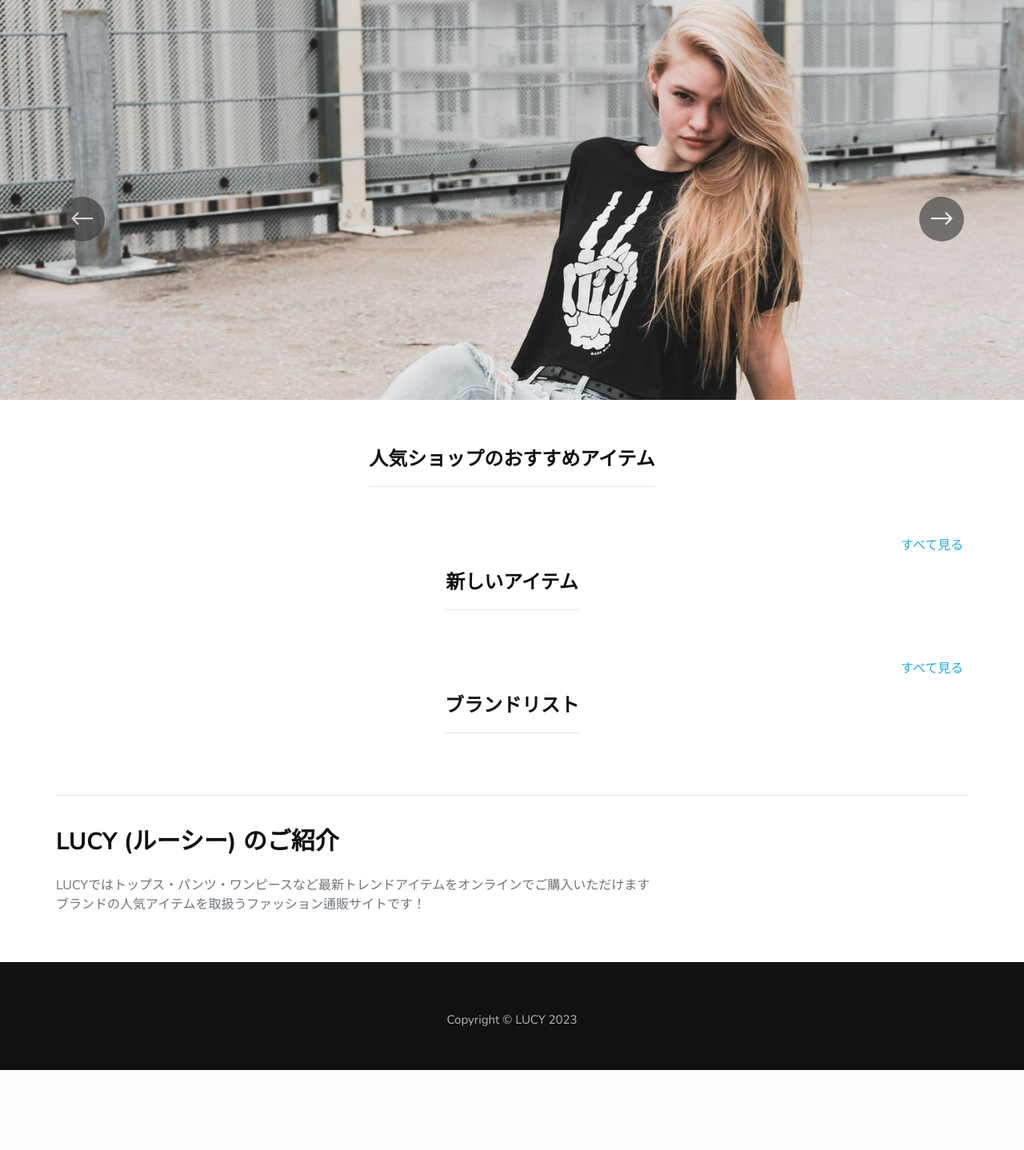
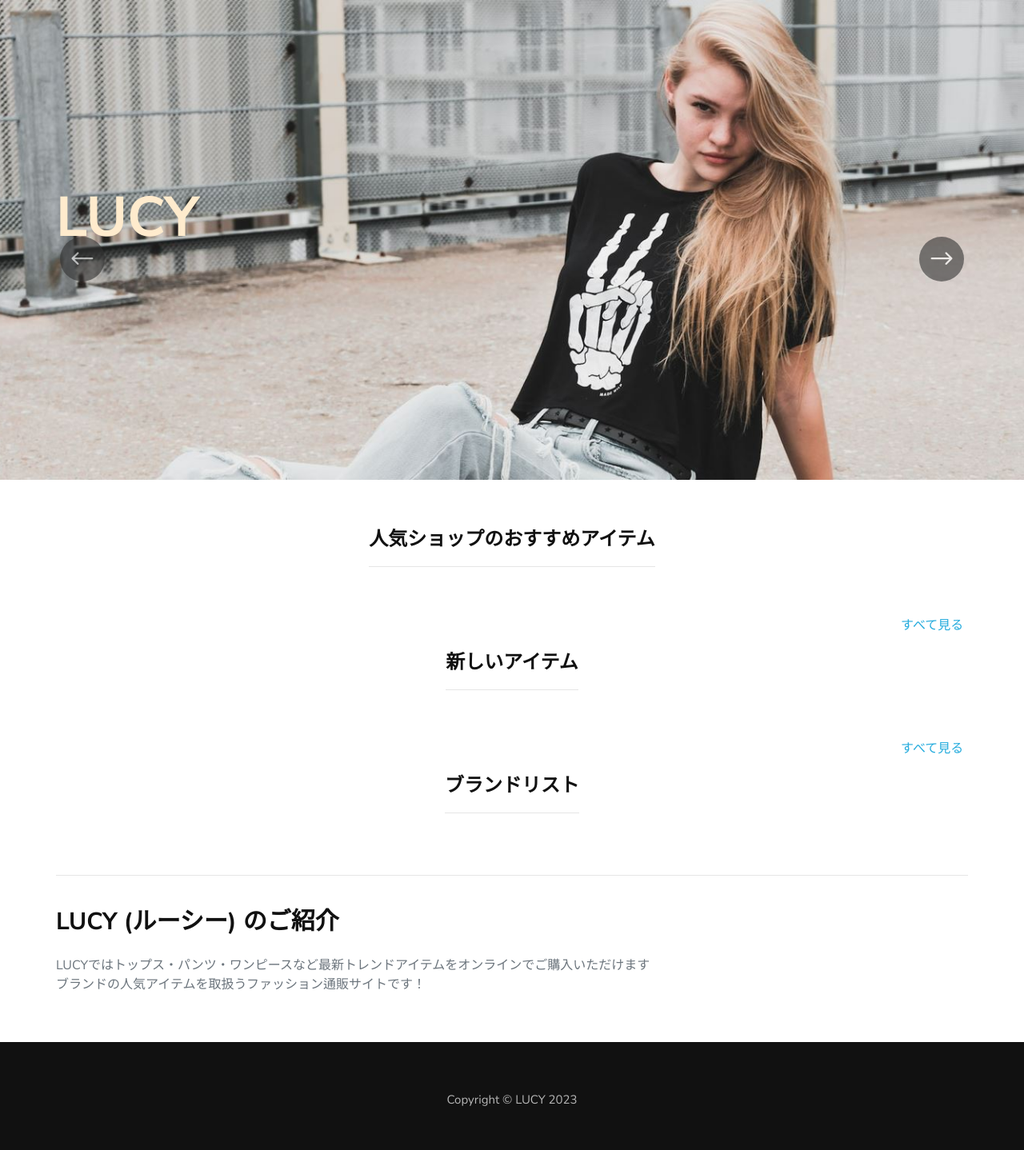
Before and after one commit to JUNYONG99/LUCY_JP, a Django app: page / in a window 1280 px wide. Shown: the part 185-1623 px from the top of the page at 80% size. Before the commit the page ends 1523 px from the top, so only its background shows below. Run offline with Django 4.2, Linux system fonts and the light colour scheme; data that the repository does not hold is empty; some libraries are stand-ins or nearby versions.

Commit message:
landing banner update

```diff
--- a/templates/single_pages/landing_jp.html
+++ b/templates/single_pages/landing_jp.html
@@ -2,18 +2,42 @@
 {% load static %}
 {% load humanize %}
 {% block index %}
-  <!-- Hero Section Begin -->
-  <section class="hero">
+   <!-- Hero Section Begin -->
+   <section class="hero">
     <div class="hero__slider owl-carousel">
-        <div class="hero__items set-bg mb-5" data-setbg="{% static 'libs/img/hero/banner_1.jpg' %} " style="height: 500px;">
+        <div class="hero__items set-bg mb-5" data-setbg="{% static 'libs/img/hero/banner_1.jpg' %} " style="height: 600px;">
             <div class="container">
+                <div class="row">
+                    <div class="col-xl-5 col-lg-7 col-md-8">
+                        <div class="hero__text">
+                            <h1 style="font-weight: bold; color:blanchedalmond;">LUCY</h1>
+                        </div>
+                    </div>
+                </div>
             </div>
         </div>
-        <div class="hero__items set-bg" data-setbg="{% static 'libs/img/hero/banner_2.jpg' %} " style="height: 500px;">
+        <div class="hero__items set-bg" data-setbg="{% static 'libs/img/hero/banner_2.jpg' %} " style="height: 600px;">
             <div class="container">
+                <div class="row">
+                    <div class="col-xl-5 col-lg-7 col-md-8">
+                        <div class="hero__text">
+                            <h1 style="font-weight: bold; color: whitesmoke;">LUCY</h1>
+                        </div>
+                    </div>
+                </div>
             </div>
         </div>
-
+        <div class="hero__items set-bg" data-setbg="{% static 'libs/img/hero/banner_3.jpg' %} " style="height: 600px;">
+            <div class="container">
+                <div class="row">
+                    <div class="col-xl-5 col-lg-7 col-md-8">
+                        <div class="hero__text">
+                            <h1 style="font-weight: bold; color:blanchedalmond;">LUCY</h1>
+                        </div>
+                    </div>
+                </div>
+            </div>
+        </div>
     </div>
 </section>
 <!-- Hero Section End -->
```
